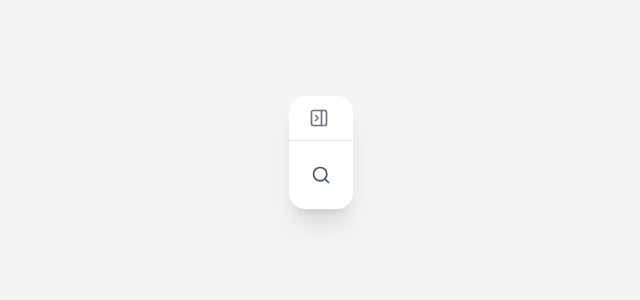
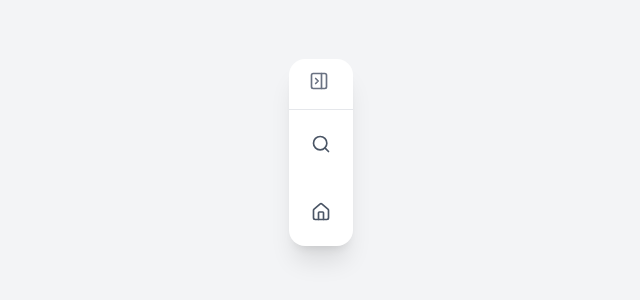
Before and after one commit to Anand-1812/ui-design-challenge, a React (Vite) app in the folder design-1/: page / in a window 1280 px wide. Shown: the part 248-548 px from the top of the page, without its empty margins (319-959 px from the left). Built offline with nearby package versions, Linux system fonts and the light colour scheme.

Commit message:
add dashboard button

```diff
--- a/design-1/src/App.tsx
+++ b/design-1/src/App.tsx
@@ -1,4 +1,4 @@
-import { PanelRightClose, PanelRightOpen, Search } from "lucide-react";
+import { PanelRightClose, PanelRightOpen, Search, House } from "lucide-react";
 import { useState } from "react";
 
 function App() {
@@ -31,9 +31,9 @@ function App() {
             className="text-gray-500 hover:text-gray-700 transition-colors cursor-pointer"
           >
             {isOpen ? (
-              <PanelRightOpen className="w-5 h-5" />
+              <button title="collapse"><PanelRightOpen className="w-5 h-5 cursor-pointer" /></button>
             ) : (
-              <PanelRightClose className="w-5 h-5" />
+              <button title="expand"><PanelRightClose className="w-5 h-5 cursor-pointer" /></button>
             )}
           </button>
         </div>
@@ -46,8 +46,8 @@ function App() {
           `}
         >
           {!isOpen ? (
-            <button className="p-2 rounded-md hover:bg-gray-100 text-gray-600 transition-colors">
-              <Search className="w-5 h-5" />
+            <button title="search" className="p-2 rounded-md hover:bg-gray-100 text-gray-600 transition-colors">
+              <Search className="w-5 h-5 cursor-pointer" />
             </button>
           ) : (
             <div className="relative w-full max-w-[220px]">
@@ -62,6 +62,30 @@ function App() {
             </div>
           )}
         </div>
+
+        {/* Dashboard */}
+        <div
+          className={`
+            flex items-center justify-center
+            px-4 py-4 transition-all duration-300
+          `}
+        >
+          {!isOpen ? (
+            <button title="dashboard" className="p-2 rounded-md hover:bg-gray-100 text-gray-600 transition-colors">
+              <House className="w-5 h-5 cursor-pointer" />
+            </button>
+          ) : (
+            <div className="flex items-center gap-3 w-full max-w-[220px]">
+              <div className="p-2">
+                <House className="w-5 h-5 cursor-pointer text-gray-600" />
+              </div>
+
+              <span className="text-gray-800 font-medium tracking-wide">
+                Dashboard
+              </span>
+            </div>
+          )}
+        </div>
       </div>
     </div>
   );
```
Also changed, not shown: 1 other file (tests, documents, lock files or other folders).
